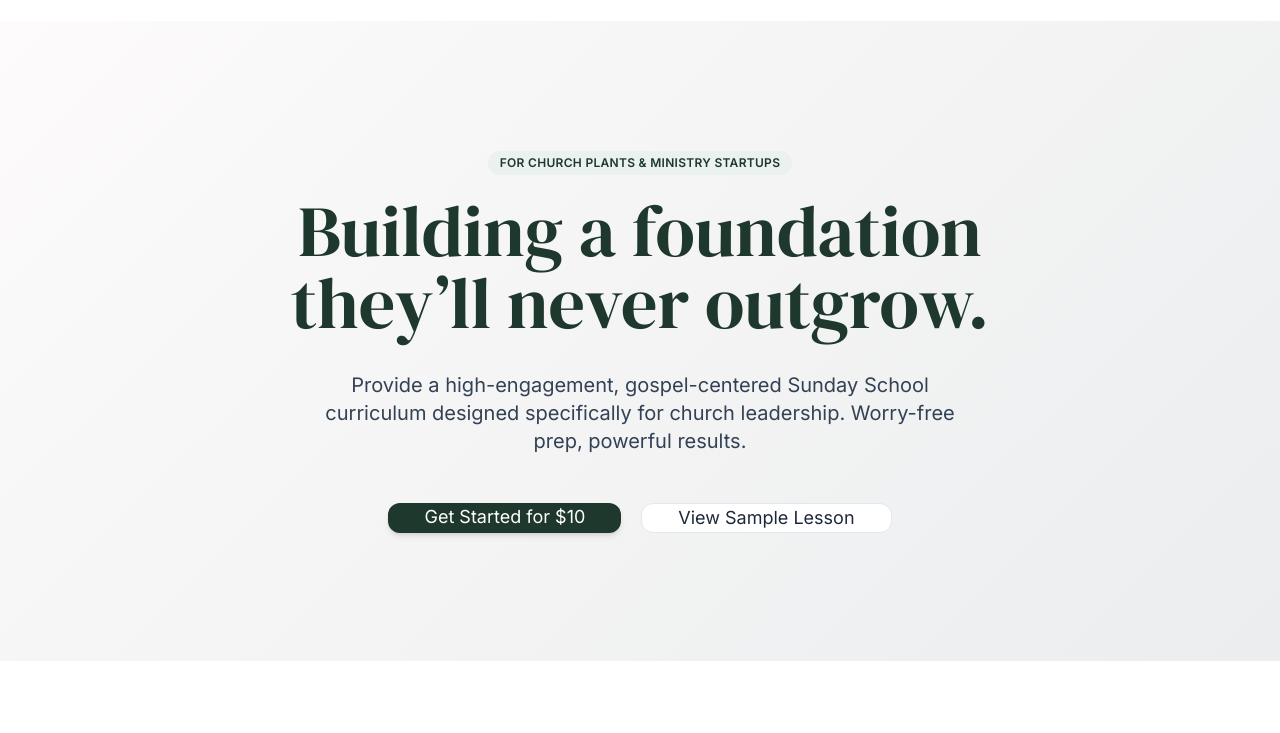
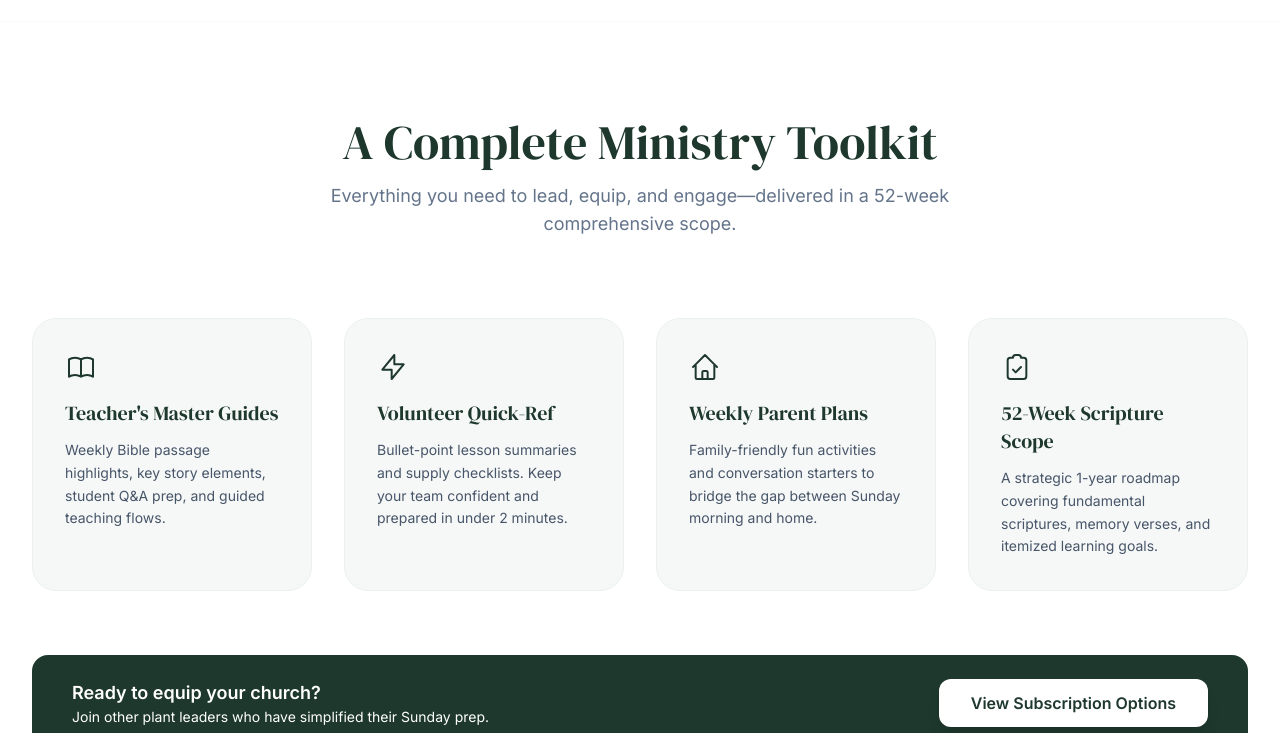
Before and after one commit to whodeygus/buildkidsfaith, a plain HTML site: page index.html in a window 1280 px wide. Shown: the part 67-800 px from the top of the page. Drawn offline with nearby package versions, Linux system fonts and the light colour scheme.

Commit message:
Update index.html

```diff
--- a/index.html
+++ b/index.html
@@ -71,17 +71,52 @@
         <a href="#pricing" class="bg-forest text-white px-5 py-2.5 rounded-xl text-sm font-semibold hover:bg-slate-900 transition">Start Growing</a>
     </nav>
 
-    <section class="hero-gradient px-8 py-20 md:py-32">
-        <div class="max-w-4xl mx-auto text-center">
-            <span class="inline-block px-3 py-1 text-xs font-semibold tracking-wide bg-sage-100 text-forest rounded-full uppercase">For Church Plants & Ministry Startups</span>
-            <h1 class="text-5xl md:text-7xl mt-5 mb-8 leading-tight text-forest">Building a foundation they’ll never outgrow.</h1>
-            <p class="text-lg md:text-xl text-slate-700 mb-12 max-w-2xl mx-auto leading-relaxed">
-                Provide a high-engagement, gospel-centered Sunday School curriculum designed specifically for church leadership. Worry-free prep, powerful results.
-            </p>
-            <div class="flex flex-col md:flex-row justify-center gap-5">
-                <a href="#pricing" class="bg-forest text-white px-9 py-4.5 rounded-xl text-lg font-medium shadow-md hover:shadow-xl transition transform hover:-translate-y-1">Get Started for $10</a>
-                <a href="#curriculum" class="bg-white border border-slate-200 px-9 py-4.5 rounded-xl text-lg font-medium hover:bg-slate-50 transition">View Sample Lesson</a>
+    <section class="py-24 px-8 bg-white max-w-7xl mx-auto border-t border-slate-50">
+        <div class="text-center mb-20">
+            <h2 class="text-4xl md:text-5xl text-forest mb-4">A Complete Ministry Toolkit</h2>
+            <p class="text-lg text-slate-500 max-w-2xl mx-auto">Everything you need to lead, equip, and engage—delivered in a 52-week comprehensive scope.</p>
+        </div>
+
+        <div class="grid md:grid-cols-2 lg:grid-cols-4 gap-8">
+            <div class="p-8 bg-sage-50 rounded-3xl border border-sage-100 flex flex-col h-full">
+                <div class="text-forest mb-4">
+                    <svg class="w-8 h-8" fill="none" stroke="currentColor" viewBox="0 0 24 24"><path stroke-linecap="round" stroke-linejoin="round" stroke-width="1.5" d="M12 6.253v13m0-13C10.832 5.477 9.246 5 7.5 5S4.168 5.477 3 6.253v13C4.168 18.477 5.754 18 7.5 18s3.332.477 4.5 1.253m0-13C13.168 5.477 14.754 5 16.5 5c1.746 0 3.332.477 4.5 1.253v13C19.832 18.477 18.246 18 16.5 18c-1.746 0-3.332.477-4.5 1.253"/></svg>
+                </div>
+                <h4 class="text-xl font-heading text-forest mb-3">Teacher's Master Guides</h4>
+                <p class="text-sm text-slate-600 flex-grow leading-relaxed">Weekly Bible passage highlights, key story elements, student Q&A prep, and guided teaching flows.</p>
             </div>
+
+            <div class="p-8 bg-sage-50 rounded-3xl border border-sage-100 flex flex-col h-full">
+                <div class="text-forest mb-4">
+                    <svg class="w-8 h-8" fill="none" stroke="currentColor" viewBox="0 0 24 24"><path stroke-linecap="round" stroke-linejoin="round" stroke-width="1.5" d="M13 10V3L4 14h7v7l9-11h-7z"/></svg>
+                </div>
+                <h4 class="text-xl font-heading text-forest mb-3">Volunteer Quick-Ref</h4>
+                <p class="text-sm text-slate-600 flex-grow leading-relaxed">Bullet-point lesson summaries and supply checklists. Keep your team confident and prepared in under 2 minutes.</p>
+            </div>
+
+            <div class="p-8 bg-sage-50 rounded-3xl border border-sage-100 flex flex-col h-full">
+                <div class="text-forest mb-4">
+                    <svg class="w-8 h-8" fill="none" stroke="currentColor" viewBox="0 0 24 24"><path stroke-linecap="round" stroke-linejoin="round" stroke-width="1.5" d="M3 12l2-2m0 0l7-7 7 7M5 10v10a1 1 0 001 1h3m10-11l2 2m-2-2v10a1 1 0 01-1 1h-3m-6 0a1 1 0 001-1v-4a1 1 0 011-1h2a1 1 0 011 1v4a1 1 0 001 1m-6 0h6"/></svg>
+                </div>
+                <h4 class="text-xl font-heading text-forest mb-3">Weekly Parent Plans</h4>
+                <p class="text-sm text-slate-600 flex-grow leading-relaxed">Family-friendly fun activities and conversation starters to bridge the gap between Sunday morning and home.</p>
+            </div>
+
+            <div class="p-8 bg-sage-50 rounded-3xl border border-sage-100 flex flex-col h-full">
+                <div class="text-forest mb-4">
+                    <svg class="w-8 h-8" fill="none" stroke="currentColor" viewBox="0 0 24 24"><path stroke-linecap="round" stroke-linejoin="round" stroke-width="1.5" d="M9 5H7a2 2 0 00-2 2v12a2 2 0 002 2h10a2 2 0 002-2V7a2 2 0 00-2-2h-2M9 5a2 2 0 012-2h2a2 2 0 012 2m-6 9l2 2 4-4"/></svg>
+                </div>
+                <h4 class="text-xl font-heading text-forest mb-3">52-Week Scripture Scope</h4>
+                <p class="text-sm text-slate-600 flex-grow leading-relaxed">A strategic 1-year roadmap covering fundamental scriptures, memory verses, and itemized learning goals.</p>
+            </div>
+        </div>
+
+        <div class="mt-16 py-6 px-10 bg-forest rounded-2xl flex flex-col md:flex-row items-center justify-between gap-6">
+            <div class="text-white">
+                <p class="text-lg font-semibold">Ready to equip your church?</p>
+                <p class="text-sage-300 text-sm">Join other plant leaders who have simplified their Sunday prep.</p>
+            </div>
+            <a href="#pricing" class="bg-white text-forest px-8 py-3 rounded-xl font-bold hover:bg-sage-100 transition shadow-lg">View Subscription Options</a>
         </div>
     </section>
 
```
